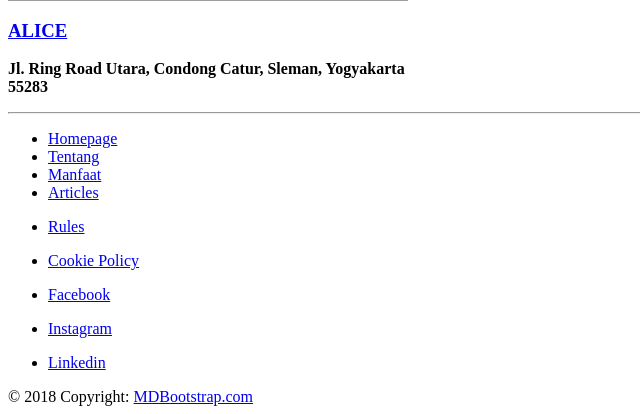
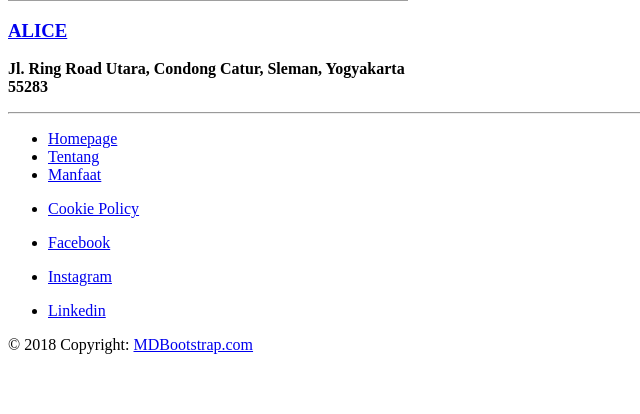
Before and after one commit to rizkychi/alice, a PHP site: page /page/landing.php in a window 1280 px wide. Shown: the part 2154-2568 px from the top of the page, without its empty margins (0-640 px from the left). After the commit the page ends 2508 px from the top, so only its background shows below. Run offline with PHP 8.4, Linux system fonts and the light colour scheme; grey boxes are pictures that could not be loaded.

Commit message:
Landing Fix

```diff
--- a/page/landing.php
+++ b/page/landing.php
@@ -377,26 +377,11 @@
             <li>
               <a class="dark-grey-text" href="#!">Manfaat</a>
             </li>
-            <li>
-              <a class="dark-grey-text" href="#!">Articles</a>
-            </li>
           </ul>
 
         </div>
         <!-- Grid column -->
 
-        <!-- Grid column -->
-        <div class="col-md-1 mb-md-0 mb-3">
-
-          <!-- Links -->
-          <ul class="list-unstyled">
-            <li>
-              <a class="dark-grey-text" href="#!">Rules</a>
-            </li>
-          </ul>
-
-        </div>
-        <!-- Grid column -->
 
         <!-- Grid column -->
         <div class="col-md-1 mb-md-0 mb-3">
```
